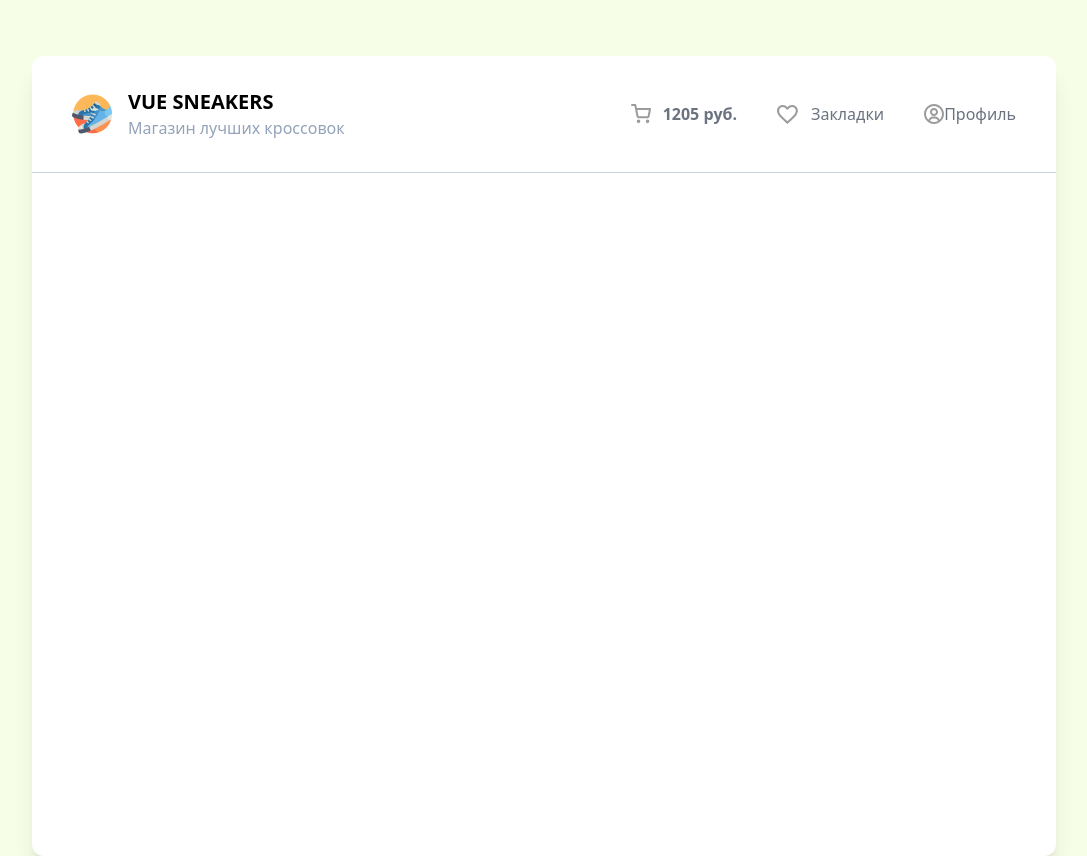
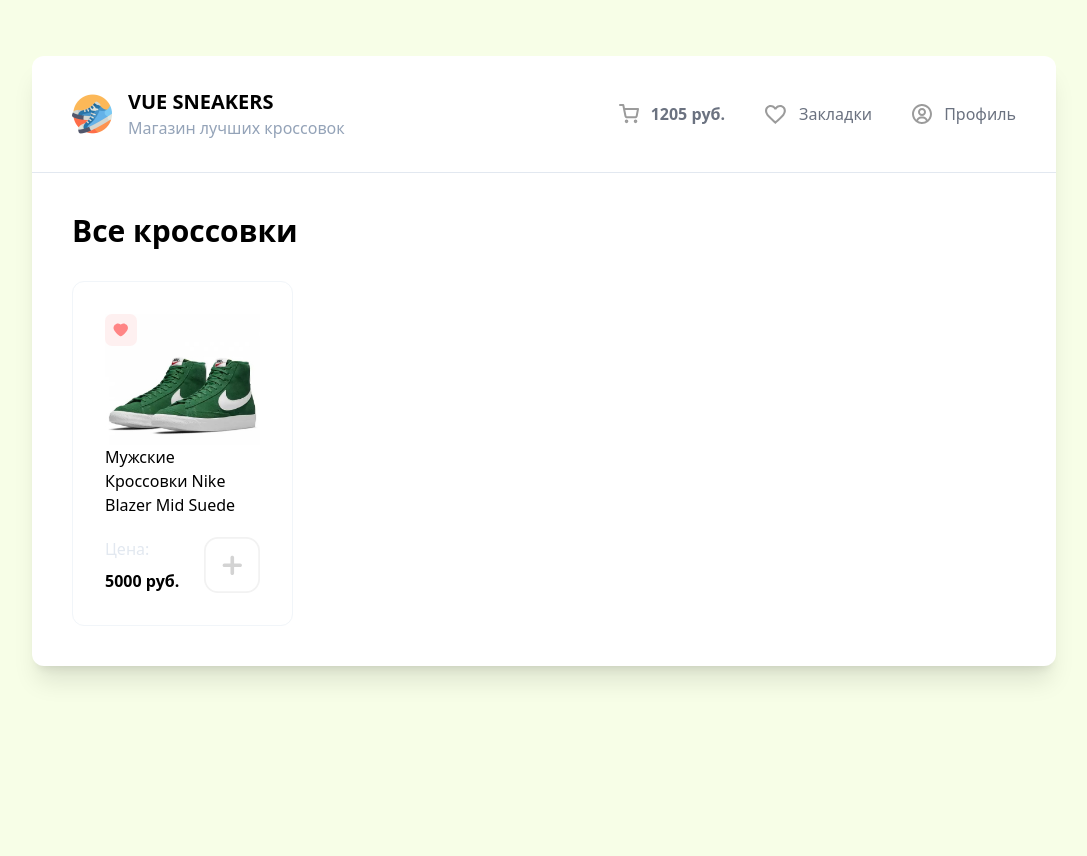
Before and after one commit to RodikYermak/vue-sneakers, a Vue app in the folder vue-sneakers/: page / in a window 1280 px wide. Shown: the whole page, without its empty margins (96-1183 px from the left). After the commit the page ends 800 px from the top, so only its background shows below. Built offline with nearby package versions, Linux system fonts and the light colour scheme.

Commit message:
Card Component with list component

```diff
--- a/vue-sneakers/src/App.vue
+++ b/vue-sneakers/src/App.vue
@@ -1,13 +1,20 @@
 <script setup>
 import Header from './components/Header.vue'
+import CardList from './components/CardList.vue'
 </script>
 
 <template>
-  <div class="bg-white w-4/5 m-auto h-screen rounded-xl shadow-xl mt-14">
+  <div class="bg-white w-4/5 m-auto rounded-xl shadow-xl mt-14">
     <Header />
+
+    <div class="p-10">
+      <h2 class="text-3xl font-bold mb-8">Все кроссовки</h2>
+
+      <CardList />
+    </div>
   </div>
 </template>
 
 <style scoped></style>
 
-<!-- 1:00:00 -->
+<!-- 2:13:50 -->
--- /dev/null
+++ b/vue-sneakers/src/components/Card.vue
@@ -0,0 +1,36 @@
+<script setup>
+defineProps({
+  imageUrl: String,
+  title: String,
+  price: Number,
+  isFavorite: Boolean,
+  isAdded: Boolean,
+  onClickAdd: Function,
+  onClickFavorite: Function
+})
+</script>
+
+<template>
+  <div
+    class="relative bg-white flex flex-col w-full border border-slate-100 rounded-xl p-8 cursor-pointer transition hover:shadow-xl hover:transform hover:-translate-y-2"
+  >
+    <div @click="onClick" class="absolute top-8 left-8">
+      <img
+        @click="onClickFavorite"
+        :src="!isFavorite ? '/like-1.svg' : '/like-2.svg'"
+        alt="Favorite"
+      />
+    </div>
+    <img :src="imageUrl" alt="Sneaker" />
+
+    <p>{{ title }}</p>
+
+    <div class="flex justify-between mt-5">
+      <div class="flex flex-col gap-2">
+        <span class="text-slate-200">Цена:</span>
+        <span class="font-bold">{{ price }} руб.</span>
+      </div>
+      <img @click="onClickAdd" :src="!isAdded ? '/plus.svg' : 'checked.svg'" alt="Plus" />
+    </div>
+  </div>
+</template>
--- /dev/null
+++ b/vue-sneakers/src/components/CardList.vue
@@ -0,0 +1,19 @@
+<script setup>
+import Card from './Card.vue'
+
+const onClickAdd = () => {
+  alert('Add')
+}
+</script>
+
+<template>
+  <div class="grid grid-cols-4 gap-5">
+    <Card
+      imageUrl="/public/sneakers/sneakers-1.jpg"
+      title="Мужские Кроссовки Nike Blazer Mid Suede"
+      :price="5000"
+      isFavorite="true"
+      :onClickAdd="onClickAdd"
+    />
+  </div>
+</template>
--- a/vue-sneakers/src/components/Header.vue
+++ b/vue-sneakers/src/components/Header.vue
@@ -1,5 +1,5 @@
 <template>
-  <header class="flex justify-between border-b border-slate-300 px-10 py-8">
+  <header class="flex justify-between border-b border-slate-200 px-10 py-8">
     <div class="flex items-center gap-4">
       <img src="/logo.png" alt="Logo" class="w-10" />
       <div>
@@ -17,7 +17,7 @@
         <img src="/heart.svg" alt="Bookmarks" />
         <span>Закладки</span>
       </li>
-      <li class="flex items-center cursor-pointer sgap-3 text-gray-500 hover:text-black">
+      <li class="flex items-center cursor-pointer gap-3 text-gray-500 hover:text-black">
         <img src="/profile.svg" alt="Profile" />
         <span>Профиль</span>
       </li>
```
